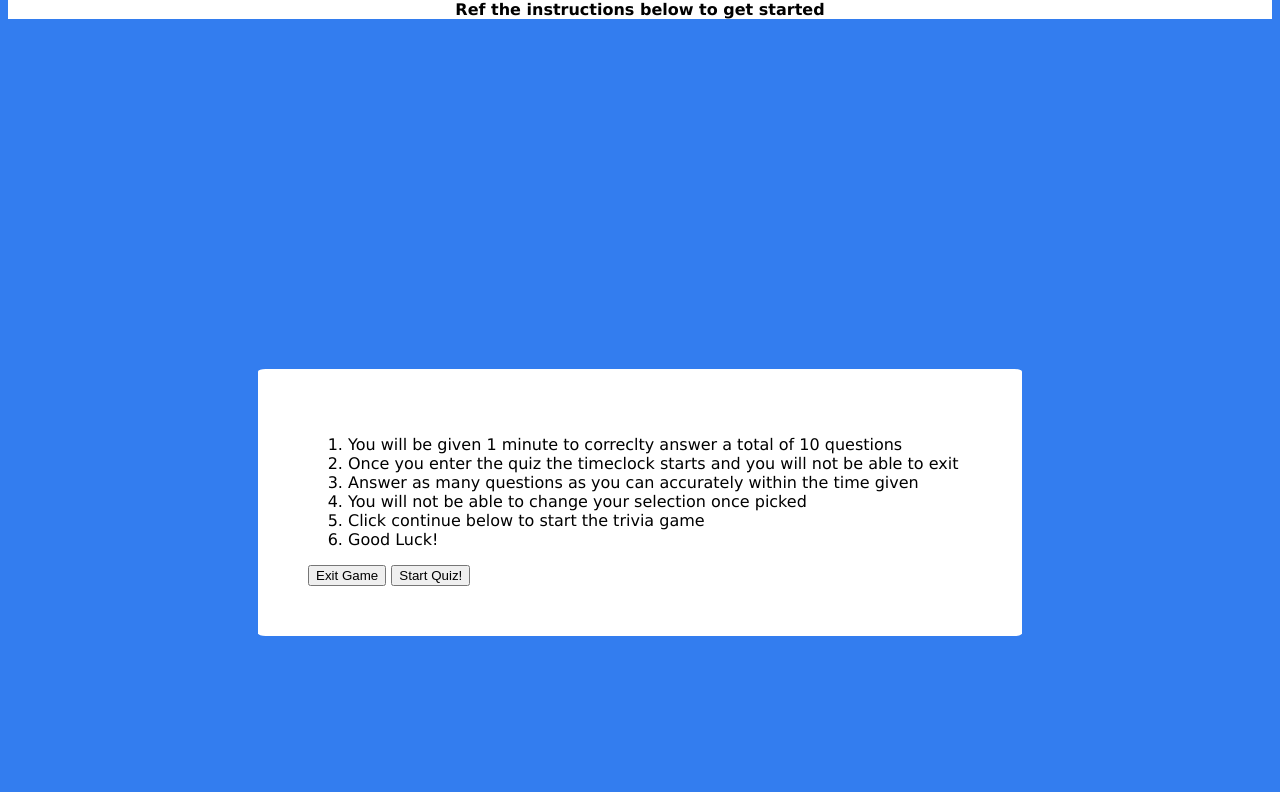
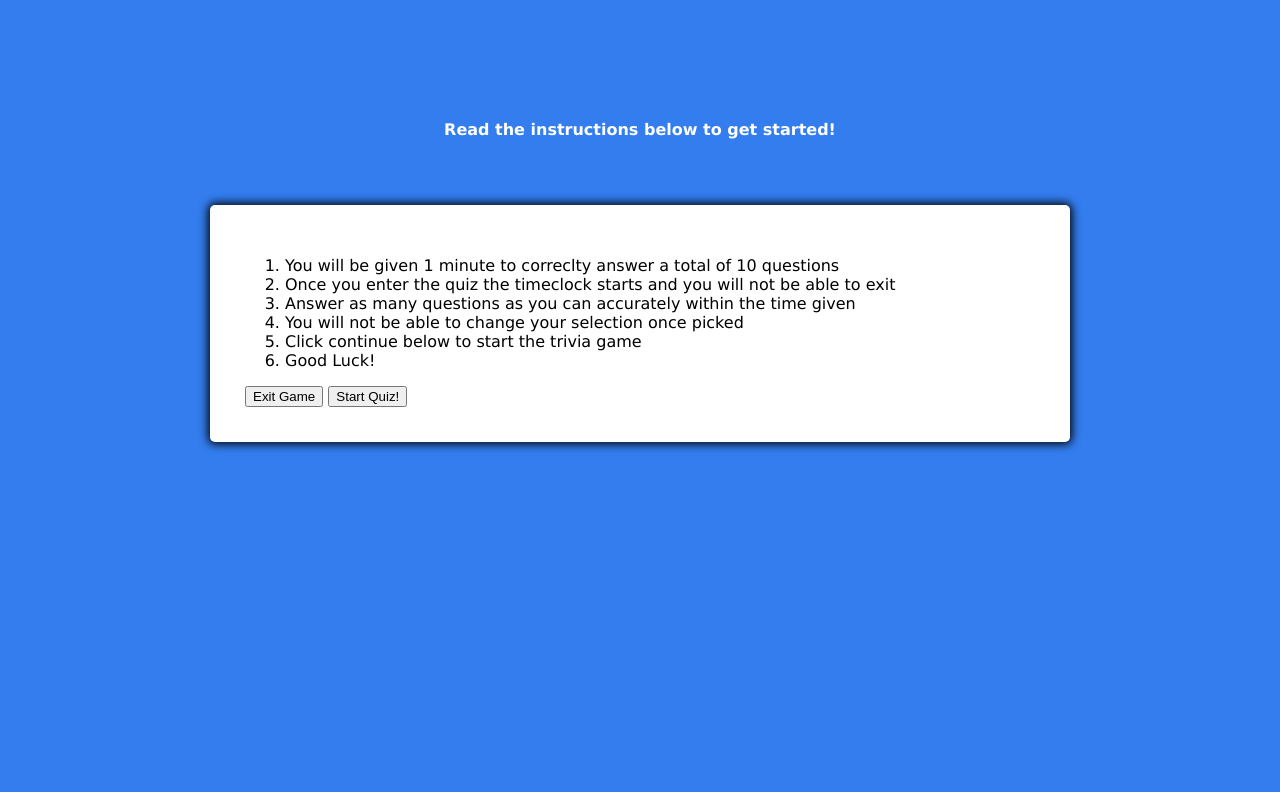
Before and after one commit to aminatol/Universal-Trivia, a plain HTML site: page index.html in a window 1280 px wide. Shown: the part 81-873 px from the top of the page. After the commit the page ends 800 px from the top, so only its background shows below. Drawn offline with Linux system fonts and the light colour scheme.

Commit message:
adjusted margin in box-container, added box-shadow

```diff
--- a/index.html
+++ b/index.html
@@ -10,7 +10,7 @@
   <body>
     <div id="header">
     <h1> Welcome to Universal Trivia!</h1>
-    <p> Ref the instructions below to get started</p>
+    <p> Read the instructions below to get started!</p>
     </div>
     <div id="game-container">
       <div class="info-box">
@@ -31,7 +31,7 @@
           <li>Good Luck!</li>
         </ol>
 
-        <div class="exit-button">
+        <div class="button-container">
           <button id="exit-button">Exit Game</button>
 
           <button id="start-button">Start Quiz!</button>
--- a/styles.css
+++ b/styles.css
@@ -1,27 +1,36 @@
 body {
   background-color: #337def;
   font-family: Verdana, Geneva, Tahoma, sans-serif;
+  display: flex;
+  flex-direction: column;
+  justify-content: center;
+  align-items: center;
+
 }
 
-h1,p{
-background-color: white;
-font-weight:bold;
-display: flex;
-flex-direction: column;
-justify-content: center;
-align-items: center;
+h1,p {
+  color: white;
+  font-weight: bold;
+  text-align: center;
 }
 
+h1 {
+    height: 150px;
+
+}
 #game-container {
   background-color: white;
-  border-radius: 1%;
+  border-radius: 5px;
   border-style: bold;
   border-color: black;
-  margin: 250px;
+  width: 800px;
+  max-width: 80%;
+  margin: 50px;
+  padding: 30px;
+  box-shadow: 0 0 10px 2px;
 }
 .info-box {
-  margin-top: 350px;
 
   display: center;
-  padding: 50px;
+  padding: 5px;
 }
```
